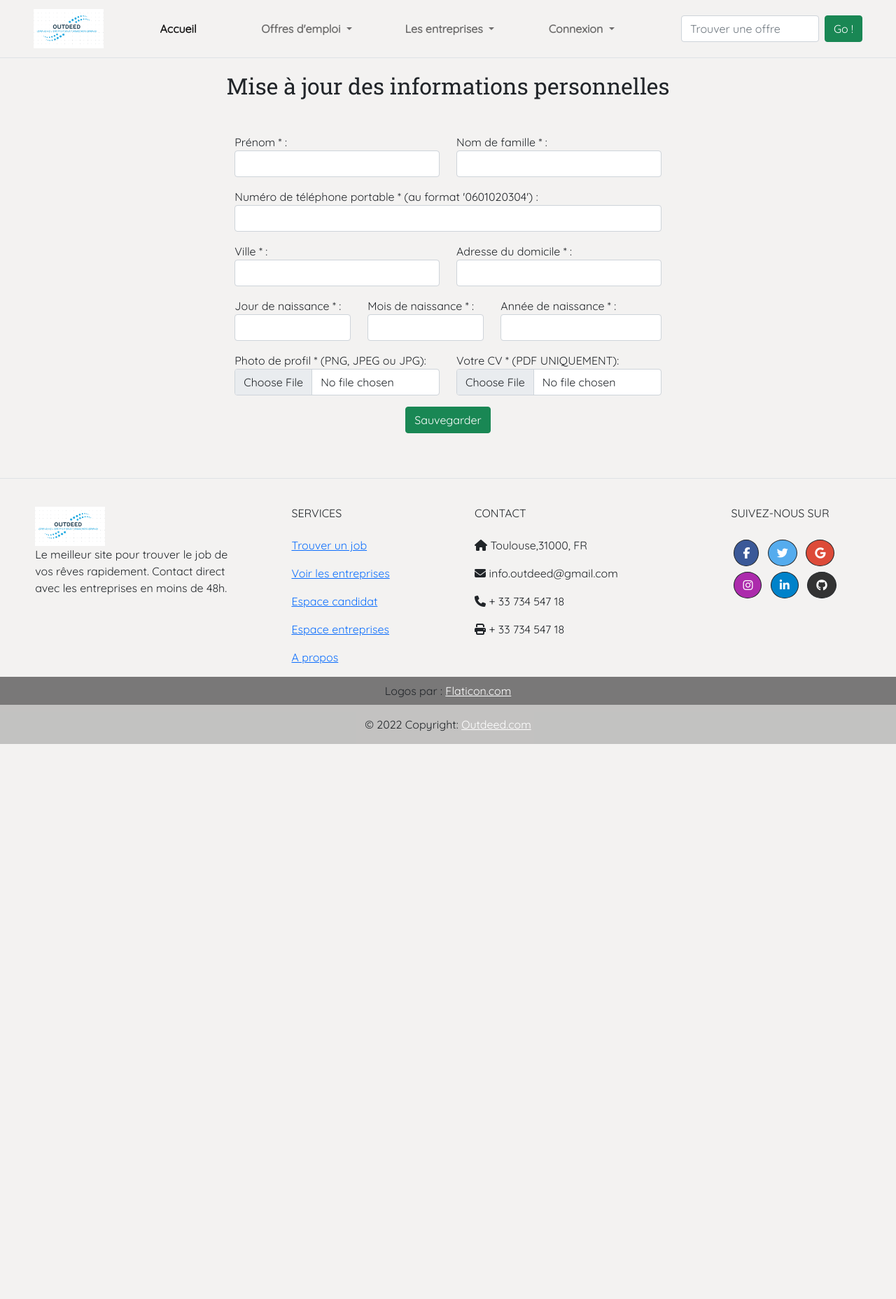
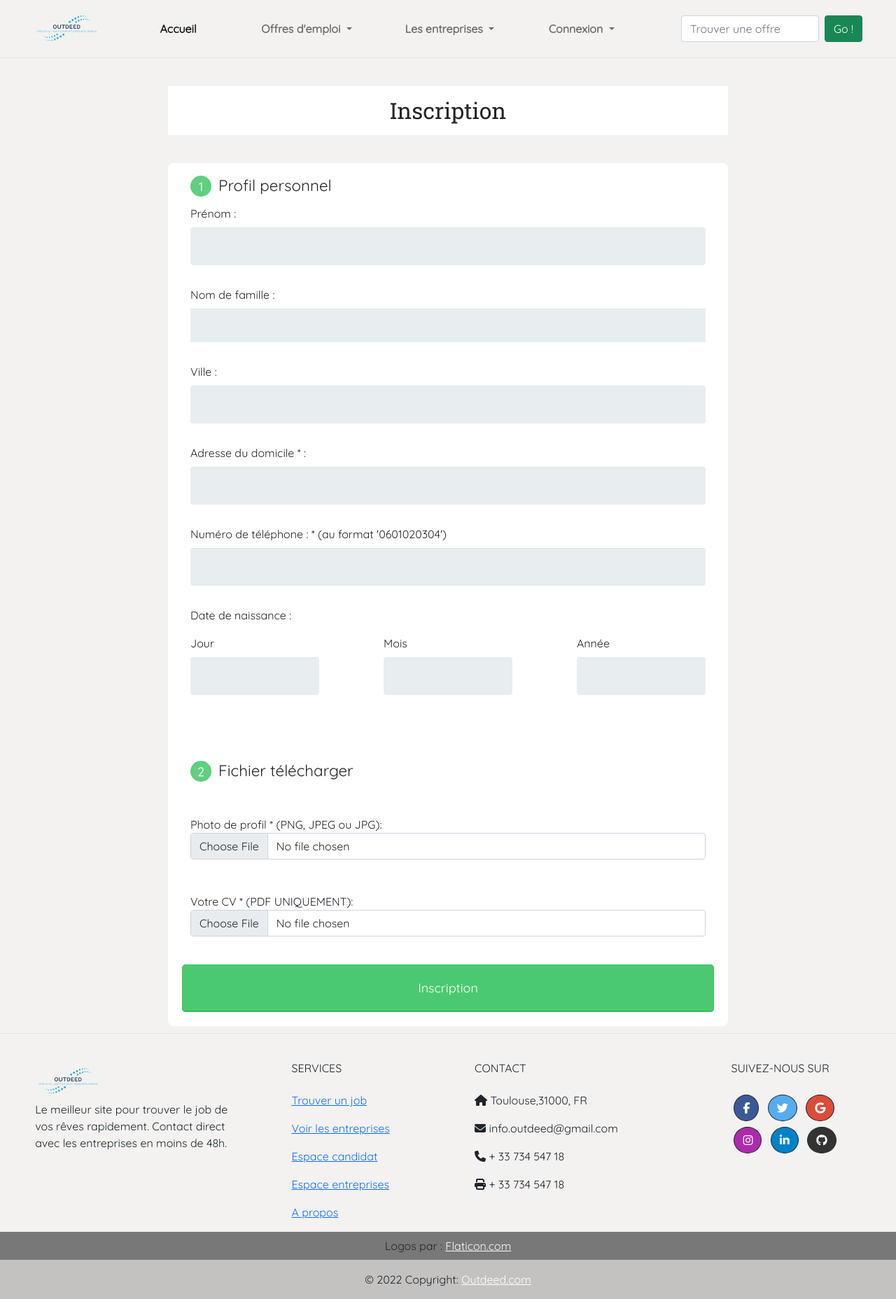
Before and after one commit to MKassabeh/Outdeed, a Symfony app: template templates/candidate/fill.html.twig in a window 1280 px wide. Shown: the whole page at 70% size. Before the commit the page ends 1063 px from the top, so only its background shows below. Run offline with Twig, Linux system fonts and the light colour scheme; the template is opened without the code that fills it, so the values that code supplies are empty; some libraries are stand-ins or nearby versions; some web fonts are replaced.

Commit message:
logo modified + sign in candidate

```diff
--- a/public/css/base.css
+++ b/public/css/base.css
@@ -400,3 +400,124 @@ a.my_links_r {
 a.my_links_r:hover {
     color : #0d6efd !important;
 }
+
+
+
+
+
+
+
+
+
+/* Form CSS */
+
+
+*, *:before, *:after {
+	-moz-box-sizing: border-box;
+	-webkit-box-sizing: border-box;
+	box-sizing: border-box;
+  }
+
+
+  #fillCandidate {
+
+	width: 100vh;
+	margin: 10px auto;
+	padding: 10px 20px;
+	background: #fff;
+	border-radius: 8px;
+  }
+
+  .candidate_title {
+	padding: 2vh 0vh;
+	margin: 5vh 0vh ;
+	text-align: center;
+	background-color: #fff;
+	width: 100vh;
+	margin-left: auto;
+	margin-right: auto;
+  }
+
+.input_candidate{
+	background: rgba(255,255,255,0.1);
+	border: none;
+	font-size: 16px;
+	height: auto;
+	margin: 0;
+	outline: 0;
+	padding: 15px;
+	width: 100%;
+	background-color: #e8eeef;
+	color: #8a97a0;
+	box-shadow: 0 1px 0 rgba(0,0,0,0.03) inset;
+	margin-bottom: 30px;
+  }
+
+  .button_candidate {
+	padding: 19px 39px 18px 39px;
+	color: #FFF;
+	background-color: #4bc970;
+	font-size: 18px;
+	text-align: center;
+	font-style: normal;
+	border-radius: 5px;
+	width: 100%;
+	border: 1px solid #3ac162;
+	border-width: 1px 1px 3px;
+	box-shadow: 0 -1px 0 rgba(255,255,255,0.1) inset;
+	margin-bottom: 10px;
+  }
+
+  fieldset {
+	margin-bottom: 30px;
+	border: none;
+  }
+
+  legend {
+	font-size: 1.4em;
+	margin-bottom: 10px;
+  }
+
+  .label_candidate {
+	display: block;
+	margin-bottom: 8px;
+  }
+
+  label.light {
+	font-weight: 300;
+	display: inline;
+  }
+
+  .number {
+	background-color: #5fcf80;
+	color: #fff;
+	height: 30px;
+	width: 30px;
+	display: inline-block;
+	font-size: 0.8em;
+	margin-right: 4px;
+	line-height: 30px;
+	text-align: center;
+	text-shadow: 0 1px 0 rgba(255,255,255,0.2);
+	border-radius: 100%;
+  }
+
+  @media (max-width: 820px) {
+
+	#fillCandidate {
+
+			max-width: 500px ;
+	  }
+
+
+	  .candidate_title {
+		padding: 2vh 0vh;
+		margin: 5vh 0vh ;
+		text-align: center;
+		background-color: #fff;
+		width: 500px;
+		margin-left: auto;
+		margin-right: auto;
+	  }
+
+   }
--- a/templates/candidate/fill.html.twig
+++ b/templates/candidate/fill.html.twig
@@ -4,89 +4,74 @@
 
 {% block body %}
 
-<div class="container mt-3">
-    <h1 class="text-center font_title">Mise à jour des informations personnelles</h1>
-</div>
 
-<div class="container my-5">
-    <div class="row justify-content-center">
-        <div class="col-12 col-md-10 col-lg-8">
-            <form method="post" id="fillCandidate" enctype="multipart/form-data">
-                <div class="row">
-                    <div class="col-1"></div>
-                    <div class="col-5 mb-3">
-                        <label for="first_name">Prénom * :</label>
-                        <input type="text" name="first_name" id="first_name" class="form-control">
-                    </div>
+<h1 class="candidate_title">Inscription</h1>
 
-                    <div class="col-5 mb-3">
-                        <label for="last_name">Nom de famille * :</label>
-                        <input type="text" name="last_name" id="last_name" class="form-control">
-                    </div>
-                    <div class="col-1"></div>
-                </div>
-                <div class="row">
-                    <div class="col-1"></div>
-                    <div class="col-10 mb-3">
-                        <label for="phone">Numéro de téléphone portable * (au format '0601020304') :</label>
-                        <input type="text" name="phone" id="phone" class="form-control">
-                    </div>
-                    <div class="col-1"></div>
-                </div>
+<form method="post" id="fillCandidate" enctype="multipart/form-data">
 
 
-                <div class="row">
-                    <div class="col-1"></div>
-                    <div class="col-5 mb-3">
-                        <label for="city">Ville * :</label>
-                        <input type="text" name="city" id="city" class="form-control">
+
+    <fieldset>
+
+        <legend><span class="number">1</span> Profil personnel</legend>
+
+        <label class="label_candidate" for="first_name">Prénom :</label>
+        <input class="form-control input_candidate" type="text" id="first_name" name="first_name">
+
+        <label class="label_candidate" for="last_name">Nom de famille :</label>
+        <input class="input_candidate" type="text" name="last_name" id="last_name">
+
+        <label class="label_candidate" for="city">Ville :</label>
+        <input type="text" name="city" id="city" class="form-control input_candidate">
+
+        <label class="label_candidate" for="address">Adresse du domicile * :</label>
+        <input type="text" name="address" id="address" class="form-control input_candidate">
+
+        <label class="label_candidate" for="phone">Numéro de téléphone : * (au format '0601020304')</label>
+        <input type="text" name="phone" id="phone" class="form-control input_candidate">
+
+
+
+
+
+
+        <div class="row ">
+            <label for="birth_d" >Date de naissance :
+                <div class="d-flex justify-content-between mt-3">
+                    <div class="col-3  mb-3">
+                        <label class="label_candidate" for="birth_d">Jour  </label>
+                        <input type="number" name="birth_d" id="birth_d" min="1" max="31" class="form-control input_candidate">
                     </div>
+                    <div class="col-3  mb-3">
+                        <label class="label_candidate" for="birth_m">Mois </label>
+                        <input type="number" name="birth_m" id="birth_m" min="1" max="12" class="form-control input_candidate">
+                    </div>
+                    <div class="col-3  mb-3">
+                        <label class="label_candidate" for="birth_y">Année </label>
+                        <input type="number" name="birth_y" min="1900" max="2010" id="birth_y" class="form-control input_candidate">
+                    </div>
+                </div>
+            </label>
+        </div>
 
-                    <div class="mb-3 col-5">
-                        <label for="address">Adresse du domicile * :</label>
-                        <input type="text" name="address" id="address" class="form-control">
-                    </div>
-                    <div class="col-1"></div>
-                </div>
+    </fieldset>
 
-                <div class="row">
-                    <div class="col-1"></div>
-                    <div class="col-3 mb-3">
-                        <label for="birth_d">Jour de naissance * :</label>
-                        <input type="number" name="birth_d" id="birth_d" min="1" max="31" class="form-control">
-                    </div>
-                    <div class="col-3 mb-3">
-                        <label for="birth_m">Mois de naissance * :</label>
-                        <input type="number" name="birth_m" id="birth_m" min="1" max="12" class="form-control">
-                    </div>
-                    <div class="col-4 mb-3">
-                        <label for="birth_y">Année de naissance * :</label>
-                        <input type="number" name="birth_y" min="1900" max="2010" id="birth_y" class="form-control">
-                    </div>
-                    <div class="col-1"></div>
-                </div>
+    <fieldset>
 
-                <div class="row mb-3">
-                    <div class="col-1"></div>
-                    <div class="col-5">
-                        <label for="pdp">Photo de profil * (PNG, JPEG ou JPG): </label>
-                        <input class="form-control" type="file" placeholder="Ajouter ma photo de profil" name="pdp" id="pdp" accept="images/jpeg, images/jpg, images/png">
-                    </div>
-                    <div class="col-5">
-                        <label for="cv">Votre CV * (PDF UNIQUEMENT): </label>
-                        <input class="form-control" type="file" placeholder="Ajouter un CV" name="cv" id="cv" accept="application/pdf, application/x-pdf">
-                    </div>
-                    <div class="col-1"></div>
-                </div>
+      <legend class="mb-5"><span class="number">2</span> Fichier télécharger</legend>
 
-                <div class="mb-3 text-center">
-                    <input type="submit" value="Sauvegarder" class="btn btn-success">
-                </div>
+        <div class="col-12 my-5">
+            <label for="pdp">Photo de profil * (PNG, JPEG ou JPG): </label>
+            <input class="form-control" type="file" placeholder="Ajouter ma photo de profil" name="pdp" id="pdp" accept="images/jpeg, images/jpg, images/png">
+        </div>
+        <div class="col-12">
+            <label for="cv">Votre CV * (PDF UNIQUEMENT): </label>
+            <input class="form-control" type="file" placeholder="Ajouter un CV" name="cv" id="cv" accept="application/pdf, application/x-pdf">
+        </div>
 
-            </form>
-        </div>
-    </div>
+    </fieldset>
 
-</div>
+    <button type="submit" value="Sauvegarder" class="btn button_candidate">Inscription</button>
 
+</form>
 {% endblock %}
--- a/templates/footer.html.twig
+++ b/templates/footer.html.twig
@@ -11,7 +11,7 @@
                     <!-- Grid column -->
                     <div class="col-md-3 col-lg-3 col-xl-3 mx-auto mt-3">
                         <a class="navbar-brand" href="#">
-                            <img src="{{ asset('LOGO OUTDEED.png') }}" alt="logo_outdeed" width="100" height="56">
+                            <img src="{{ asset('LOGO_OUTDEED.png') }}" alt="logo_outdeed" width="100" height="56">
                         </a>
                         <p>
                             Le meilleur site pour trouver le job de vos rêves rapidement. Contact direct avec les
--- a/templates/header.html.twig
+++ b/templates/header.html.twig
@@ -1,7 +1,7 @@
 <nav role="navigation" class="navbar navbar-expand-lg navbar-light border-bottom">
     <div class="d-flex justify-content-between container-fluid px-5">
         <a class="navbar-brand" href="#">
-            <img src="{{ asset('LOGO OUTDEED.png') }}" alt="logo_outdeed" width="100" height="56">
+            <img src="{{ asset('LOGO_OUTDEED.png') }}" alt="logo_outdeed" width="100" height="56">
         </a>
         <button class="navbar-toggler" type="button" data-bs-toggle="collapse" data-bs-target="#navbarNavDropdown"
                 aria-controls="navbarNavDropdown" aria-expanded="false" aria-label="Toggle navigation">
```
Also changed, not shown: public/LOGO OUTDEED.png (deleted), public/LOGO_OUTDEED.png (added), public/css/fonts.css (line endings or trailing spaces), 1 other file.
